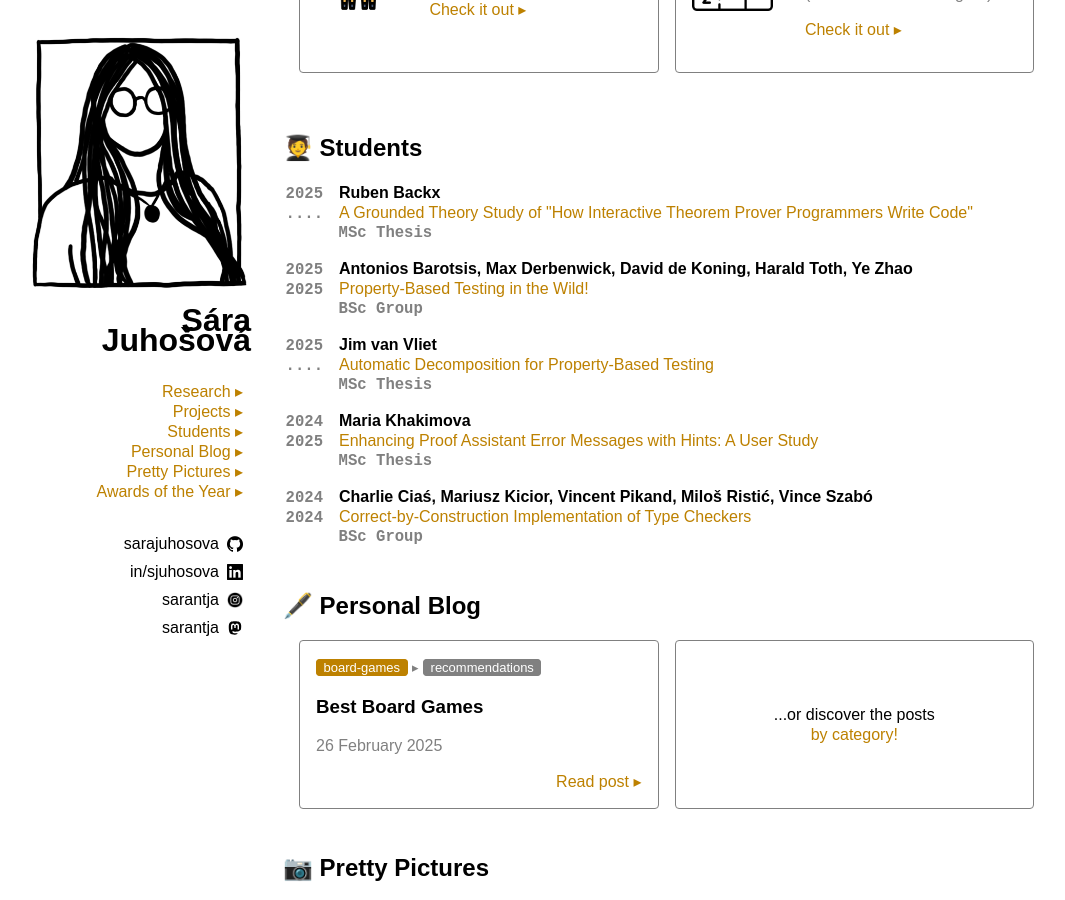
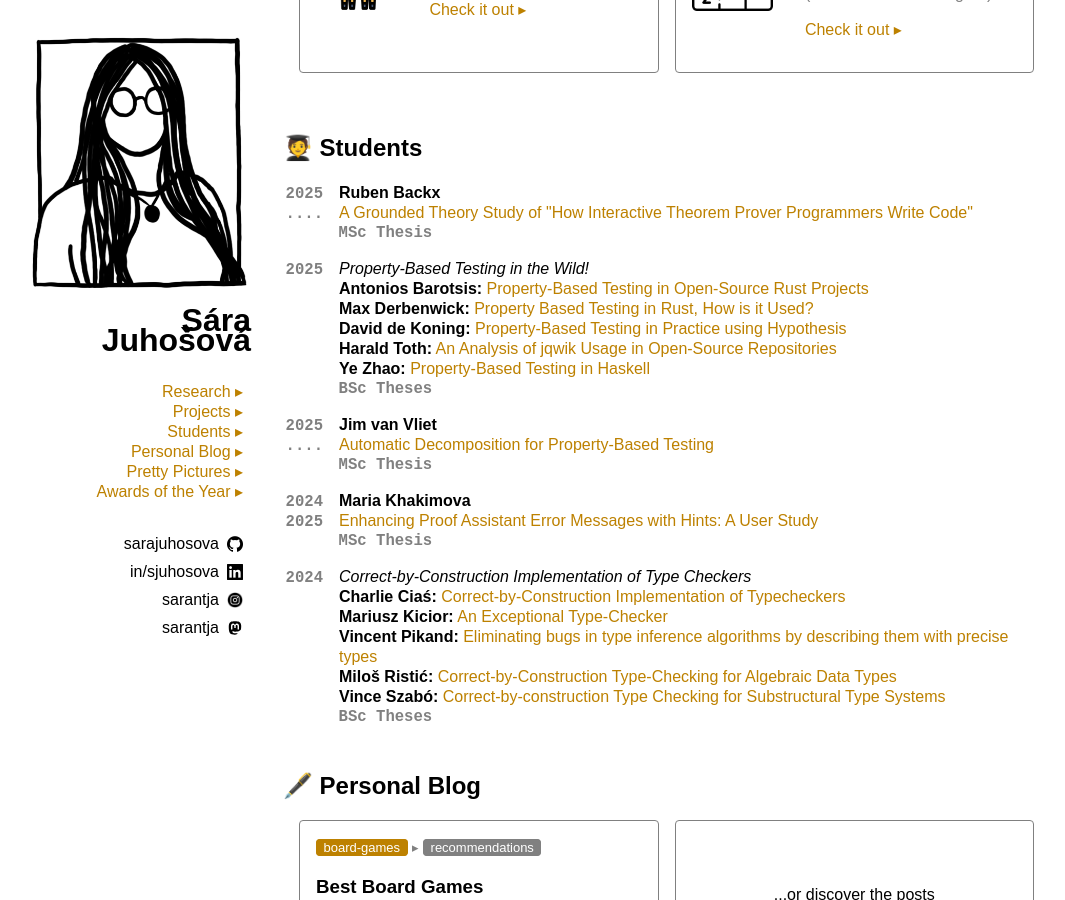
Before and after one commit to sarajuhosova/sarajuhosova.github.io, a Jekyll site: the page built from index.md, in a window 1280 px wide and 900 px high, scrolled down 2050 px. Shown: the whole window, without its empty margins (102-1167 px from the left). Built offline with Jekyll 4.4.1, drawn with Linux system fonts in a browser that asks for light colours.

Commit message:
Add link to individual BSc thesis

```diff
--- a/_data/students.yaml
+++ b/_data/students.yaml
@@ -1,35 +1,54 @@
-- year:
+- type: msc
+  year:
     start: 2025
     end:
-  degree: MSc Thesis
   name: Ruben Backx
   title: "A Grounded Theory Study of \"How Interactive Theorem Prover Programmers Write Code\""
   link: https://pl.ewi.tudelft.nl/master-projects/master/2025/04/16/how-we-use-itps/
-- year:
-    start: 2025
-    end: 2025
-  degree: BSc Group
-  name: Antonios Barotsis, Max Derbenwick, David de Koning, Harald Toth, Ye Zhao
+- type: bsc
+  year: 2025
   title: "Property-Based Testing in the Wild!"
-  link: https://pl.ewi.tudelft.nl/education/bachelor-project/
-- year:
+  group:
+    - name: Antonios Barotsis
+      title: "Property-Based Testing in Open-Source Rust Projects"
+    - name: Max Derbenwick
+      title: "Property Based Testing in Rust, How is it Used?"
+    - name: David de Koning
+      title: "Property-Based Testing in Practice using Hypothesis"
+    - name: Harald Toth
+      title: "An Analysis of jqwik Usage in Open-Source Repositories"
+    - name: Ye Zhao
+      title: "Property-Based Testing in Haskell"
+- type: msc
+  year:
     start: 2025
     end:
-  degree: MSc Thesis
   name: Jim van Vliet
   title: "Automatic Decomposition for Property-Based Testing"
   link: https://pl.ewi.tudelft.nl/master-projects/master/2025/03/01/Jim-van-Vliet/
-- year:
+- type: msc
+  year:
     start: 2024
     end: 2025
-  degree: MSc Thesis
   name: Maria Khakimova
   title: "Enhancing Proof Assistant Error Messages with Hints: A User Study"
-  link: https://pl.ewi.tudelft.nl/master-projects/master/2024/11/13/maria-khakimova/
-- year:
-    start: 2024
-    end: 2024
-  degree: BSc Group
-  name: Charlie Ciaś, Mariusz Kicior, Vincent Pikand, Miloš Ristić, Vince Szabó
+  link: https://repository.tudelft.nl/record/uuid:52513287-7149-41f1-a8e8-8e38696cb283
+- type: bsc
+  year: 2024
   title: "Correct-by-Construction Implementation of Type Checkers"
-  link: https://pl.ewi.tudelft.nl/education/bachelor-project/
+  group:
+    - name: Charlie Ciaś
+      title: "Correct-by-Construction Implementation of Typecheckers"
+      link: https://repository.tudelft.nl/record/uuid:dac74d72-9efa-44c2-b91c-93bb83cc161f
+    - name: Mariusz Kicior
+      title: "An Exceptional Type-Checker"
+      link: https://repository.tudelft.nl/record/uuid:10a1fd27-a7fc-427c-904b-2787427e18d3
+    - name: Vincent Pikand
+      title: "Eliminating bugs in type inference algorithms by describing them with precise types"
+      link: https://repository.tudelft.nl/record/uuid:001da32e-7623-43db-b7dd-2cd54a366b00
+    - name: Miloš Ristić
+      title: "Correct-by-Construction Type-Checking for Algebraic Data Types"
+      link: https://repository.tudelft.nl/record/uuid:91825f78-d97c-47ed-b0f1-7ce498e523d1
+    - name: Vince Szabó
+      title: "Correct-by-construction Type Checking for Substructural Type Systems"
+      link: https://repository.tudelft.nl/record/uuid:1cbde118-a1ba-4fbe-a1fa-fa72f2484817
--- a/_includes/sections/students.html
+++ b/_includes/sections/students.html
@@ -1,19 +1,40 @@
 <div class="students">
 
-    {% for student in site.data.students %}
+    {% for entry in site.data.students %}
+
+        {% if entry.type == "msc" %}
 
             {% assign end = "...." %}
-        {%if student.year.end != nil %}
-            {% assign end = student.year.end %}
+            {% if entry.year.end != nil %}
+                {% assign end = entry.year.end %}
             {% endif %}
 
             <ul class="student-entry">
 
-            <li data-year="{{ student.year.start }}"><b>{{ student.name }}</b></li>
-            <li data-year="{{ end }}"><a href="{{ student.link }}">{{ student.title }}</a></li>
-            <li class="monospace">{{ student.degree }}</li>
+                <li data-year="{{ entry.year.start }}"><b>{{ entry.name }}</b></li>
+                <li data-year="{{ end }}"><a href="{{ entry.link }}">{{ entry.title }}</a></li>
+                <li class="monospace">MSc Thesis</li>
 
             </ul>
+
+        {% else %}
+
+            <ul class="student-entry">
+
+                <li data-year="{{ entry.year }}"><em>{{ entry.title }}</em></li>
+                {% for student in entry.group %}
+                    {% assign link = "https://pl.ewi.tudelft.nl/education/bachelor-project" %}
+                    {% if student.link != nil %}
+                        {% assign link = student.link %}
+                    {% endif %}
+
+                    <li><b>{{ student.name }}:</b> <a href="{{ link }}">{{ student.title }}</a></li>
+                {% endfor %}
+                <li class="monospace">BSc Theses</li>
+
+            </ul>
+
+        {% endif %}
 
     {% endfor %}
 
```
Lines whose indentation alone changed are shown as unchanged.
